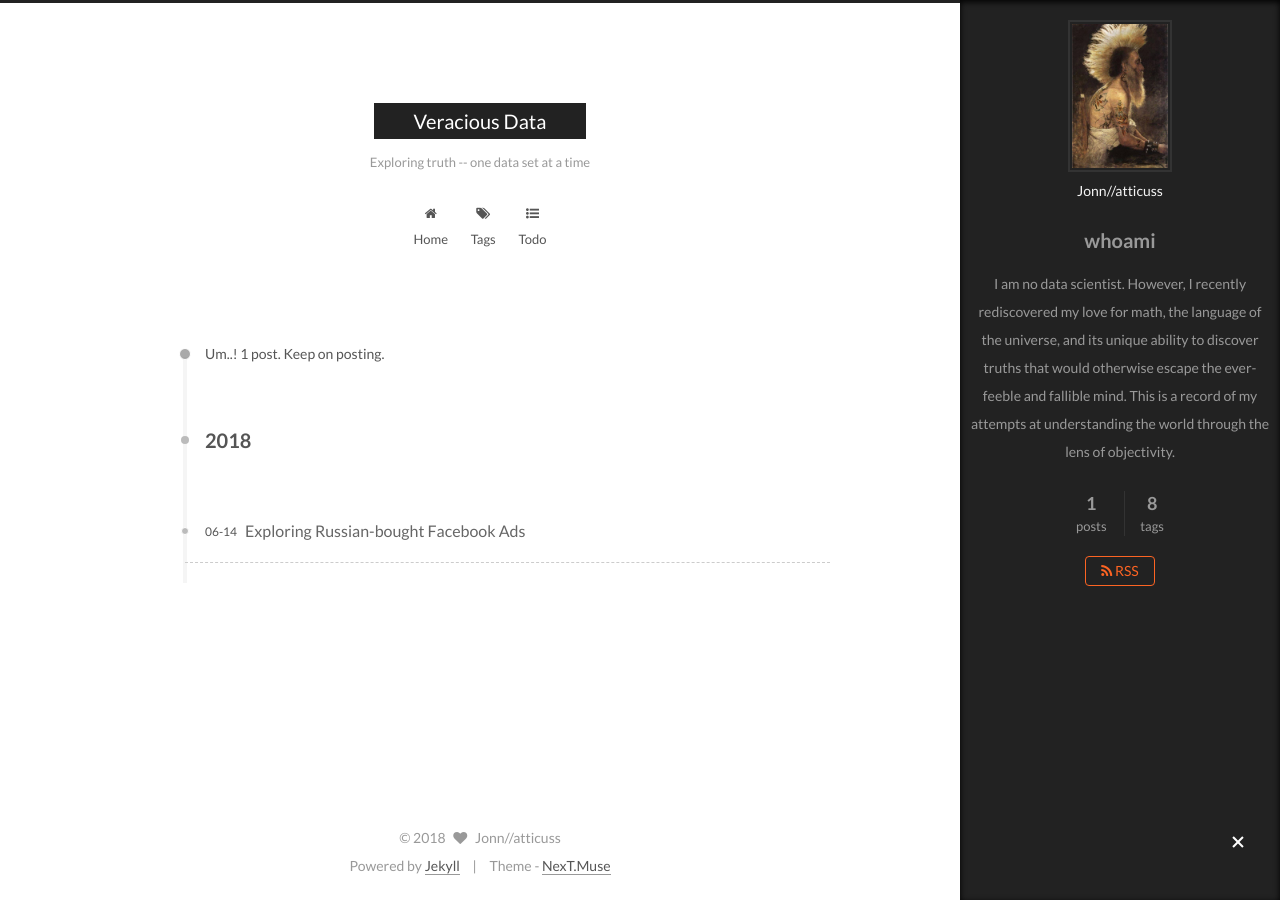
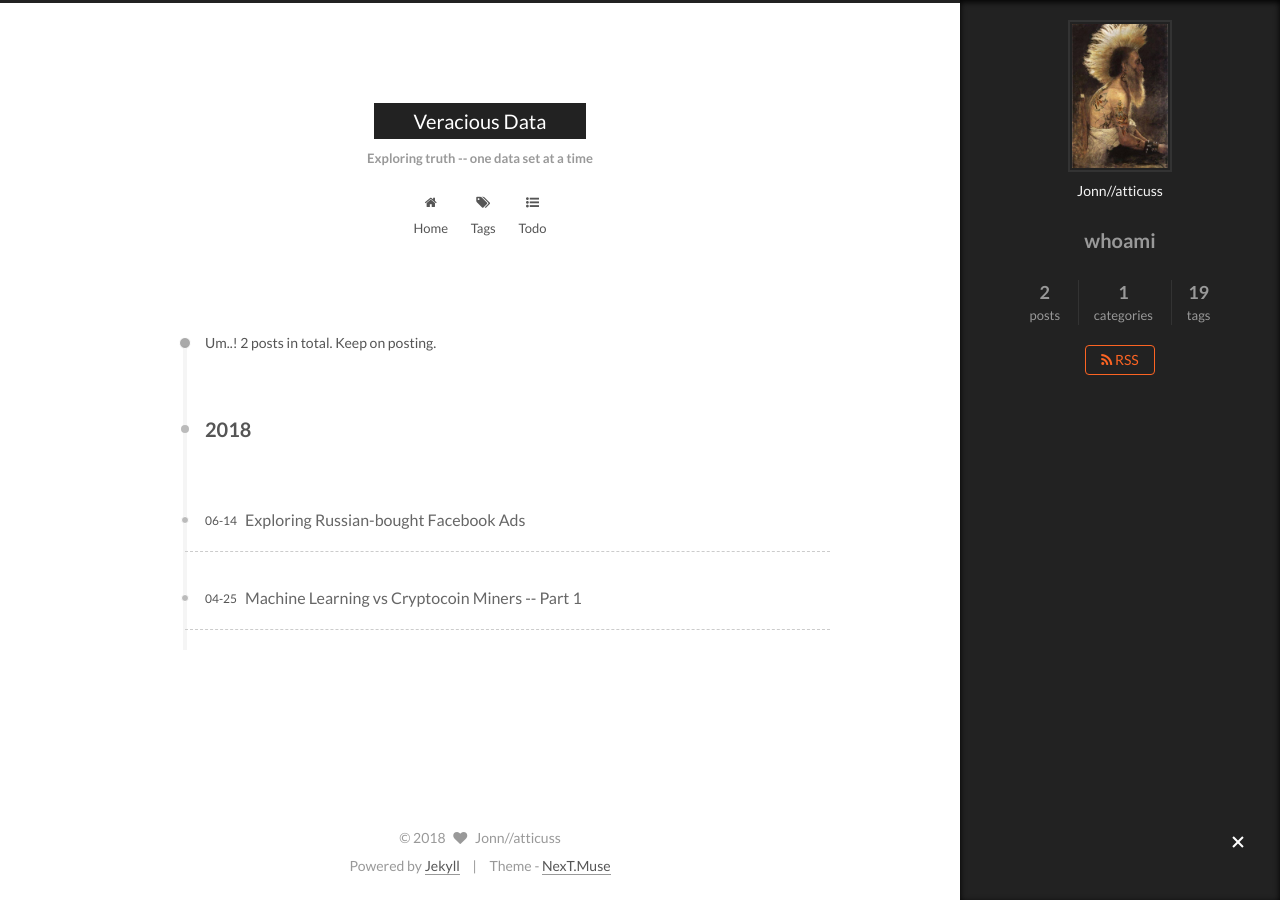
Before and after one commit to Atticuss/atticuss.github.io, a Jekyll site: the page built from archives/index.html, in a window 1280 px wide. Built offline with Jekyll 4.4.1, drawn with Linux system fonts in a browser that asks for light colours; some of the changed lines change nothing that is shown.

Commit message:
init mining post

````diff
--- a/_config.yml
+++ b/_config.yml
@@ -59,6 +59,11 @@ defaults:
     values:
       layout: "post"
       comments: true
+  -
+    scope:
+      path: "assets/images/blog"
+    values:
+      image: true
 
 # Atom feed
 feed:
@@ -105,7 +110,7 @@ copyright: true
 canonical: true
 
 # Change headers hierarchy on site-subtitle (will be main site description) and on all post/pages titles for better SEO-optimization.
-seo: false
+seo: true
 
 # If true, will add site-subtitle to index page, added in jekyll config.
 # subtitle: Subtitle
@@ -314,7 +319,7 @@ post_meta:
   item_text: true
   created_at: true
   updated_at: false
-  categories: true
+  categories: false
 
 # Post wordcount display settings
 post_wordcount:
--- /dev/null
+++ b/_posts/2018-04-25-machine-learning-vs-cryptocoin-miners-pt-1.md
@@ -0,0 +1,182 @@
+---
+published: true
+layout: post
+categories: blog
+title: Machine Learning vs Cryptocoin Miners -- Part 1
+author: Jonn Callahan
+tags:
+  - amazon web services
+  - aws
+  - vpc
+  - flow logs
+  - vpc flow logs
+  - bitcoin
+  - bitcoin mining
+  - machine learning
+  - ml
+  - intrusion detection system
+  - ids
+description: One of the most common attack-patterns for black hats these days is to pivot from server control to cryptocoin mining. In this post, I'm going to dig into my attempts at a poor man's IDS leveraging ML and AWS VPC Flow Logs.
+---
+
+## Intro
+
+With the meteoric rise of cryptocurrencies as an economic entity, morally corrupt folk have begun leveraging them as an easy way to convert popped boxes into money. Specifically, and obviously, this is done by turning compromised machines into cryptocoin miners. Many coins require the use of highly specialized hardware, such as Field-Programmable Gate Arrays (FPGAs) or Application-Specific Integrated Circuits (ASICs), in order for mining to see any kind of realistic return; however, many can be successfully mined using GPUs and even CPUs. Monitoring your AWS environment for malicious insiders or external attackers mining GPU-based coins is fairly straight forward for the vast majority of organizations: set up a CloudWatch event to trigger any time a GPU-enabled EC2 instance is spawned. Most organizations have no legitimate use for GPU-enabled servers, so if one is spun up, it's almost certainly an event that warrants review. This has lead to attackers preferring to leverage coins that can be mined via CPUs. The most popular choice is Monero (XMR), though Verium (VRM) is another possible candidate.
+
+## Overview
+
+Given how prevalent this threat has become, I decided to look into the feasibility of identifying compromised machines mining cryptocurrencies by monitoring VPC Flow Logs as a sort-of poor man's IDS. I chose to target Virtual Private Cloud (VPC) Flow Logs because one of my main goals was to create a solution that was as non-intrusive as possible. You would likely see much better results leveraging data from a networking sniffer or via an agent installed on every EC2 instance, but this can quickly become time-prohibitive depending on how large and varied an environment is. Additionally, an agent would not help if an attacker managed to compromise the environment itself and spin up EC2 instances without the agent.
+
+## VPC Flow Logs
+
+For those unfamiliar, VPC Flow Logs are a 5-tuple record of traffic seen by AWS and organized by the Elastic Network Interface (ENI) it was routed to/from. Every 10 minutes, AWS dumps a list of aggregate metrics of all unique connections seen with uniqueness determined by the source IP/port, destination IP/port, and the protocol. The result is a space-delimited list in the following format:
+
+```
+version account-id interface-id srcaddr dstaddr srcport dstport protocol packets bytes start end action log-status
+```
+
+Most of the fields are self-explanatory, but the [AWS documentation](https://docs.aws.amazon.com/AmazonVPC/latest/UserGuide/flow-logs.html#flow-log-records) can be referenced for those that are not.
+
+Note that because uniqueness is sorted by source and destination, logs are stateless and there is a different entry for each direction of a bi-directional connection (e.g. TCP). This requires us to manually rebuild and associated entries that occurred from the same connection. Additionally, because AWS only reports data over a ten-minute window and not per-packet, there are significant challenges to applying statistical analysis techniques against our data.
+
+## Massaging The Log Data
+
+Before digging into statistical analysis of any kind, some work needs to be done to modify the VPC Flow Log entries to be workable. The first thing to do is simply strip out all logs with an `action` of `DENY`. While it may be possible to build a model using traffic generated from a mining client that is unable to reach a pool or wallet, this post is focused around identifying clients that are successfully communicating with a pool. The next step is to find all bidirectional traffic and strip out the rest. This was done by aggregating logs whose source IP:port matched the destination IP:port and vice versa (and if the protocol matched). For example, these two log entries would be part of the same TCP connection:
+
+```
+2 178069999999 eni-55aa9999 91.189.89.199 172.12.12.12 3333 45113 6 3 760 1520029322 1520029358 ACCEPT OK
+2 178069999999 eni-55aa9999 172.12.12.12 91.189.89.199 45113 3333 6 157 20607 1520029355 1520029358 ACCEPT OK
+```
+
+These logs were tagged with a "traffic ID" in order to keep track of unique connections. This ID was in the form of `{src_ip}:{src_port}::{dst_ip}:{dst_port}::{proto}`. I had to ensure that when comparing data across all logs, the source IP was that of the ENI and not the remote machine the ENI was talking to. While it would be possible to leverage the AWS API to pull a list of the IP addresses associated with the ENI we're working with, I wanted to keep analysis as self-contained as possible. So instead, I built a list of every unique IP address seen and ranked them by the number of occurrences. When creating the traffic ID, the IP address with the greatest number of occurrences was assigned as the source.
+
+From there I pared it down a bit further by only looking at traffic IDs with a protocol of `6` which corresponds to TCP traffic. However, this left me with a possibly incomplete view of traffic streams. This is because while the server in a client-server communication will have a static port, the client typically uses ephemeral ports. If the client and server open up two discrete TCP connections during the same ten-minute window, it's likely the client will use a different port. For example, the following logs are all from the same client connecting to the same web service:
+
+```
+2 178069999999 eni-55aa9999 91.189.89.199 172.12.12.12 41535 443 6 12 640 1520029322 1520029358 ACCEPT OK
+2 178069999999 eni-55aa9999 172.12.12.12 91.189.89.199 443 41535 6 2060 81989 1520029358 1520029358 ACCEPT OK
+2 178069999999 eni-55aa9999 91.189.89.199 172.12.12.12 32416 443 6 13 760 1520029410 1520029473 ACCEPT OK
+2 178069999999 eni-55aa9999 172.12.12.12 91.189.89.199 443 32416 6 2174 84253 1520029470 1520029358 ACCEPT OK
+```
+
+While these are two discrete TCP streams, the metrics derived from them should be aggregated as they represent the same client interacting with the same service. The important thing to note here is that the IP addresses and the server port (443) are identical while the timestamps do not overlap. Using all this information, we can make some pretty good guesses on which logs are from the same client service interacting with the same server service, even when it's done across multiple TCP streams.
+
+The final step for massaging the traffic logs was to organize groups of logs by collection time frame. AWS stores log data as a JSON object with the log in the `message` attribute. There is also a `timestamp` attribute which indicates when the event was captured. This value was used to organize all logs for each traffic ID.
+
+## And They Said Math Would Never Apply To My Life
+
+So now we've got all our VPC logs more-or-less organized by service-to-service interactions, it's time to start digging into the data itself. My basic strategy going forward was to iteratively filter out logs which don't match against known-mining traffic by using a variety of metrics and statistical analysis methodologies.
+
+With the data available from Flow Logs, I identified the following metrics:
+
+  * Number of bytes generated by the source and destination
+  * Number of packets generated by the source and destination
+  * Number of unique source and destination ports
+  * Communication duration by source and destination
+
+These metrics were calculated for each unique `timestamp` of a given traffic ID. This resulted in eight dimensions of attributes for each connection, which is far too much to work with. After generating all the metrics for a given traffic ID, the dimensionality was reduced by applying [Principle Component Analysis](https://en.wikipedia.org/wiki/Principal_component_analysis) (PCA). The math behind this (and most other things I'll discuss) is outside the scope of this post -- all you need to know is that it's a technique leveraging [eigenvalues and eigenvectors](https://en.wikipedia.org/wiki/Eigenvalues_and_eigenvectors) to reduce the dimensionality of a dataset while maintaining a significant amount of the variability and variance of the original data. Using this, I was able to reduce my 8-dimensions of metrics down to two. The following is a graph of the normalized, PCA-reduced metrics of some random network traffic:
+
+![Non-Mining Network Traffic PCA](/assets/images/blog/2018-04-25-machine-learning-vs-cryptocoin-miners-pt-1/non_mining_pca.png)
+
+And this graph shows the PCA-reduced metrics of three sets of mining traffic:
+
+![Mining Network Traffic PCA](/assets/images/blog/2018-04-25-machine-learning-vs-cryptocoin-miners-pt-1/mining_pca.png)
+
+Interestingly, the mining traffic varied between EC2 instances far more than I expected, but only in the direction the points seem to follow. The clusters themselves look to have very similar clustering characters in terms of the "evenness" of the distribution, the number of points, where and how many outliers there are, etc. This is especially apparent when comparing against the first graph of some random network traffic.
+
+## Cluster Analysis Using DBSCAN
+
+I'll touch on the "flow" of the mining data points shortly, but for now, the question becomes: how do we quantify and differentiate between two sets of points? The answer is quite a broad one: cluster analysis. There are several techniques out there for identifying and quantifying a cluster, such as [k-means](https://en.wikipedia.org/wiki/K-means_clustering) and [GMM](https://en.wikipedia.org/wiki/Mixture_model#Gaussian_mixture_model), but I ended up deciding on [DBSCAN](https://en.wikipedia.org/wiki/DBSCAN) for its unique ability to accurately identify oddly shaped clusters and its ability to work without any preconception of the number of clusters. Again, the details of DBSCAN are outside the scope of this post, but the relevant things to know are that it functions by iteratively identifying clusters given two parameters: the minimum number of points (minpts) to consider a region "dense" and a radius (epsilon) for the maximum size of a "dense" region. The following is a graph of the same mining traffic, but with DBSCAN-identified clusters highlighted:
+
+![DBSCAN of Mining Traffic](/assets/images/blog/2018-04-25-machine-learning-vs-cryptocoin-miners-pt-1/mining_dbscan.png)
+
+Note how both graphs include large and small colored markers. The larger markers indicate "core" points, while the smaller ones are "density-reachable." The black dots indicate outliers or noise from any of the three datasets. I brute forced the minpts and epislon values to be as small as possible while still flagging 90% of the data as part of the cluster. Using these values, I iterated through all my non-mining datasets, PCA-reduced them, ran DBSCAN, and looked for datasets which had only a single cluster with greater than 90% of the points included within the cluster. The idea is that this would be a great quick-and-dirty method for finding datasets that clustered similarly to the mining traffic datasets. For example, here are the graphs of three non-mining datasets which could be ruled out via this methodology:
+
+![Zero DBSCAN Clusters](/assets/images/blog/2018-04-25-machine-learning-vs-cryptocoin-miners-pt-1/zero_dbscan.png)
+
+![Eight DBSCAN Clusters](/assets/images/blog/2018-04-25-machine-learning-vs-cryptocoin-miners-pt-1/eight_dbscan.png)
+
+![One DBSCAN Cluster With High Noise](/assets/images/blog/2018-04-25-machine-learning-vs-cryptocoin-miners-pt-1/low_density_dbscan.png)
+
+While the third graph is of a dataset which had a single cluster using our minpts and epsilon values, only 26% of the points were part of the cluster. While this was a fantastic first step, it's hardly the complete solution. Due to the wide spread of points in the pool mining data, there were still plenty of non-mining datasets which made it through this filter. For example, this non-mining data set has a single DBSCAN cluster with over 90% membership:
+
+![DBSCAN False Positive](/assets/images/blog/2018-04-25-machine-learning-vs-cryptocoin-miners-pt-1/false_positive_dbscan.png)
+
+## Quantifying Data "Flow" Using Regression Line Angles
+
+So let's go back to the "direction" or "flow" our mining data takes. The most common way to quantify and describe this feature is via a [least squares regression line](https://en.wikipedia.org/wiki/Least_squares#Least_squares,_regression_analysis_and_statistics). This technique allows you derive a single line from a set of points which best models the values of those points. For a quick visualization, take another look at the same DBSCAN graph of mining data, but with a regression line derived from all the points identified as part of a cluster:
+
+![DBSCAN of Mining Traffic with Regression Lines](/assets/images/blog/2018-04-25-machine-learning-vs-cryptocoin-miners-pt-1/mining_dbscan_regression.png)
+
+What's interesting is that while the regression lines are very different, at a glance, they also look to have inverted slope values. A quick check of each regression line's angle relative to the x-axis seems to confirm this:
+
+| Set | Angle |
+| --- | --- |
+| Red | 32.7° |
+| Green | 27.0° |
+| Blue | 34.0° |
+
+If these values seem low (the graph makes them look closer to 45° and the lines themselves perpendicular), take a second look at the axis' -- mind your scales!
+
+I am not entirely sure what to make of this. Both green and blue mined XMR for a very similar duration against the same Stratum port of the same pool. I checked the IP addresses of the traffic ID and confirmed that both green and blue treat the ENI's public IP as the source for all metric generation. The only difference between the two sets appears to be the size of the EC2 instance used: c4.large vs c4.4xlarge. Perhaps faster hash rates change the traffic generated in a significant way? Regardless, it is a clear indication that I need a much wider and more varied set of mining traffic in order to flesh out actual patterns from the noise.
+
+Even still, I decided to grab the angle of the regression line for each of the non-mining datasets. This let me filter out data such as this, which had a regression line angle of 0.5°:
+
+![Regression Line Angle of Non-Mining Traffic](/assets/images/blog/2018-04-25-machine-learning-vs-cryptocoin-miners-pt-1/regression_line_angle.png)
+
+Again, this strategy may not pan out if the similarity of the regression line angles turns out to be coincidental. That said, we can look at another metric regarding the regression lines that is also somewhat similar across all three mining datasets: the average point deviation from the data and the regression line. This was done by finding the distance between each point from the regression line and averaging.
+
+| Set | Average Point Deviation |
+| --- | --- |
+| Red | 10.51 |
+| Green | 15.62 |
+| Blue | 8.11 |
+
+The values appear to vary fairly significantly, but they can still be used to trim out extreme non-mining datasets:
+
+![Regression Line Deviation of Non-Mining Traffic](/assets/images/blog/2018-04-25-machine-learning-vs-cryptocoin-miners-pt-1/regression_line_deviation.png)
+
+This particular set of data had a single DBSCAN cluster, a 99% cluster membership, a regression line angle of 23.6°, but an average point deviation of 70.19. This technique was able to pare down my false positives further, but not completely. For example, the following non-mining dataset had a single DBSCAN cluster, a 99% cluster membership, a regression line angle of 25.7°, and an average point deviation of 13.39:
+
+![Regression Line False Positive](/assets/images/blog/2018-04-25-machine-learning-vs-cryptocoin-miners-pt-1/false_positive.png)
+
+## Mean And Median Of The Nearest-Neighbor
+
+The previous graph of non-mining dataset passes through all our filters so far, but even at a glance, it is quite apparent that it doesn't "look" anything like the mining datasets. This particular dataset appears to have large amounts of sub-clustering, while the points in the mining datasets seem to be fairly evenly distributed across the cluster, albeit with some higher density near the centroid. With this in mind, I set out to find a way to quantify the "evenness" of the distribution of points. So the final filter that I've implemented is to calculate the mean and median nearest-neighbor for every point in a dataset. The thought process behind this was that if the mean and median value for the nearest-neighbor are relatively close, there's a good chance the distribution is much more "even" while a heavy delta between the mean and median implies a [skew](https://en.wikipedia.org/wiki/Skewness#Relationship_of_mean_and_median). Additionally, an exceedingly low median and mean also implies heavy amounts of sub-clustering.
+
+Using the nearest-neighbor approach against the previous graph and one of the mining datasets, you get the following:
+
+| Set | Mean | Median | Delta |
+| --- | --- | --- | --- |
+| Red | 0.1365 | 0.0940 | 0.0425 |
+| Non-mining | 0.0105 | 0.0 | 0.0105 |
+
+While the median and mean deltas are similar, the values themselves are very low. This is not inherently obvious from looking at the graph, but there are actually 212 points. This explains how the nearest-neighbor distance median could be 0 (multiple points laid directly on top of each other). This final filter was the last piece I needed to strip out all datasets that weren't gathered from mining hosts. However, I'll be the first to admit this final technique is not that great. One of the first things I plan to do next is to implement the [Ripley L](https://en.wikipedia.org/wiki/Spatial_descriptive_statistics#Ripley's_K_and_L_functions) function to get a much better sense of a dataset's spatial homogeneity.
+
+## Final Thoughts
+
+At this point, I feel as though I've done as much as I can with the data I have (beyond some improvements listed below). While I didn't have much data to work with, I feel confident I was able to tease out some patterns that hopefully hold true as I collect more data to test against. Part two of this blog will focus heavily on revising what I've talked about here while using these methodologies to build an actual classifier (see my note on SVMs in the section below). I also plan to take a final solution, deploy it within an AWS architecture, and begin training it against live data.
+
+## Notable Areas Of Improvement
+
+Further effort could be put into the kind of metrics being gathered from the log data. One way to improve this approach is take a look at each individual metric and strip out those which have minimal variation between mining and non-mining traffic -- including these metrics does nothing but introduce noise. Additionally, I may be able to reduce my signal-to-noise ratio by decomposing my data into 3-dimensions via PCA instead of two. I'll obviously still have information loss, but there should be less using three dimensions. Alternatively, perhaps I do not need to decompose my data at all. Almost every technique used relies on point distances and the equation for calculating the [Euclidian distance](https://en.wikipedia.org/wiki/Euclidean_distance#n_dimensions) of two points is independent of the number of dimensions the points reside in.
+
+I made an assumption by requiring clusters to have 90%+ membership rate; I did not have a good reason for generating the minimal values for the mining datasets against a 90%+ membership rate. As much of the work done here is built on top of the results of DBSCAN-identified clusters, I should definitely spend more time revising this piece. Instead of an arbitrary 90%, perhaps I should manually identify which points "look" to be part of the cluster and not just noise, and then minimize the minpts and epsilon values so all of them are included.
+
+The least squares regression line is built by minimizing the vertical distance between all points and the derived line, but when I calculated the average point deviation, I used the perpendicular distance. A possible improvement would be to use the same measure of distance for both.
+
+Another technique I plan to look at next is the applicability of a [Support Vector Machine](https://en.wikipedia.org/wiki/Support_vector_machine). I had initially skipped looking into this as I don't believe it's appropriate for classifying sets of data under a single label (though I admittedly only took a cursory look at it). However, there's a good chance this problem could be solved by feeding all my "meta-metrics" (regression line angle, DBSCAN clusters, spatial homogeneity, etc.) into an SVM and solving for a hyperplane which divides mining and non-mining data points.
+
+Finally, I had fairly minimal mining traffic to work with. Unfortunately, this project did not occur to me when doing my previous research on [cloud mining and EC2 CPU degradation](https://nvisium.com/blog/2018/02/12/ec2-cpu-degradation.html) and so I do not have any logs from that. Instead, I stood up a few instances of varying sizes pool mining XMR and pool/solo mining VRM. There were significant differences in the metric patterns when looking at pool mining vs solo mining, but I spent the vast majority of my time (and the entirety of this post) looking at pool mining. One of the next steps I need to take is to generate far more mining traffic to compare against each other to look for commonalities while also revisiting solo mining traffic.
+
+All in all, I believe this is a good first stab at possible techniques that could be used to build a cryptocoin mining IDS. There's still a lot of work to do, things to improve and implement, but I've had good enough results so far that this path seems promising.
+
+## Tooling + Learning
+
+All of my graphs were generated via [matplotlib](https://matplotlib.org/) and the vast majority of the math itself was handled via [numpy](http://www.numpy.org/) and [sklearn](http://scikit-learn.org/stable/). If you're interested in learning ML on your own time, I'd highly recommend [Algorithms of the Intelligent Web](https://www.manning.com/books/algorithms-of-the-intelligent-web-second-edition). Great intro to ML by pairing high-level concepts with Python code. I'll likely include code alongside part two when I refine and actually start piecing these techniques together to deploy within a live environment.
+
+## Cries For Help
+
+While I was able to glean some patterns from the data I had, I am still woefully lacking in the test data department. I've had one acquaintance reach out and offer to share some flow logs with me so I could perform this analysis, but I only had around 7,000 separate bidirectional streams of data. If you would like to help enable further research into this topic, which will hopefully result in some open source tooling, please reach out to me at jonn.callahan@nvisium.com -- all logs are pulled and stored within unique, highly-controlled S3 buckets. Any publicly released write-ups will have sensitive info anonymized just like all examples in this post have been.
+
+If you have any criticisms or critiques of the methodologies here, please reach out. Any feedback would be greatly appreciated.
````
Also changed, not shown: assets/images/blog/2018-04-25-machine-learning-vs-cryptocoin-miners-pt-1/eight_dbscan.png (added), assets/images/blog/2018-04-25-machine-learning-vs-cryptocoin-miners-pt-1/false_positive.png (added), assets/images/blog/2018-04-25-machine-learning-vs-cryptocoin-miners-pt-1/false_positive_dbscan.png (added), assets/images/blog/2018-04-25-machine-learning-vs-cryptocoin-miners-pt-1/low_density_dbscan.png (added), assets/images/blog/2018-04-25-machine-learning-vs-cryptocoin-miners-pt-1/mining_dbscan.png (added), assets/images/blog/2018-04-25-machine-learning-vs-cryptocoin-miners-pt-1/mining_dbscan_regression.png (added), assets/images/blog/2018-04-25-machine-learning-vs-cryptocoin-miners-pt-1/mining_pca.png (added), assets/images/blog/2018-04-25-machine-learning-vs-cryptocoin-miners-pt-1/non_mining_pca.png (added), assets/images/blog/2018-04-25-machine-learning-vs-cryptocoin-miners-pt-1/regression_line_angle.png (added), assets/images/blog/2018-04-25-machine-learning-vs-cryptocoin-miners-pt-1/regression_line_deviation.png (added), assets/images/blog/2018-04-25-machine-learning-vs-cryptocoin-miners-pt-1/zero_dbscan.png (added), 1 other file.
